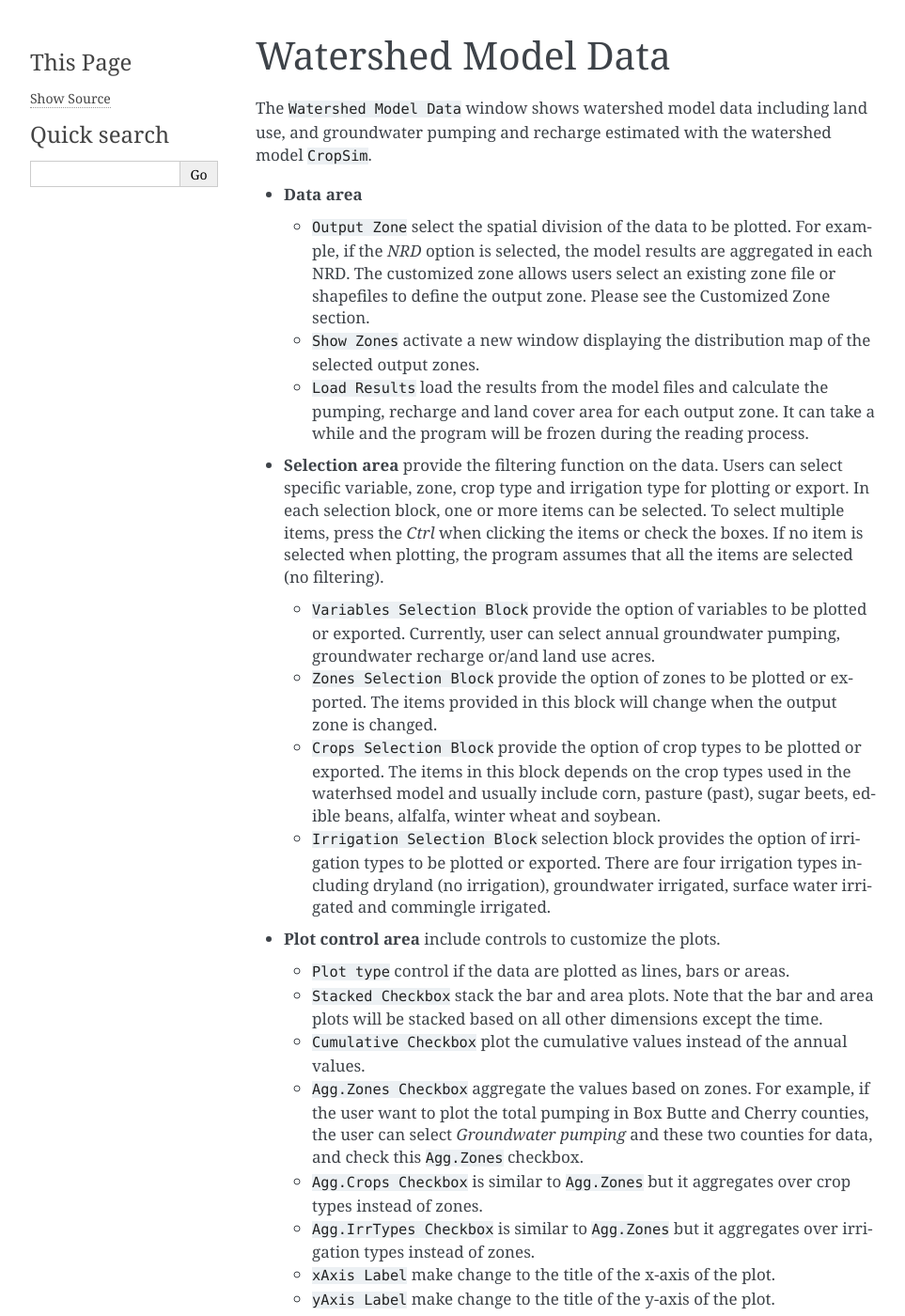
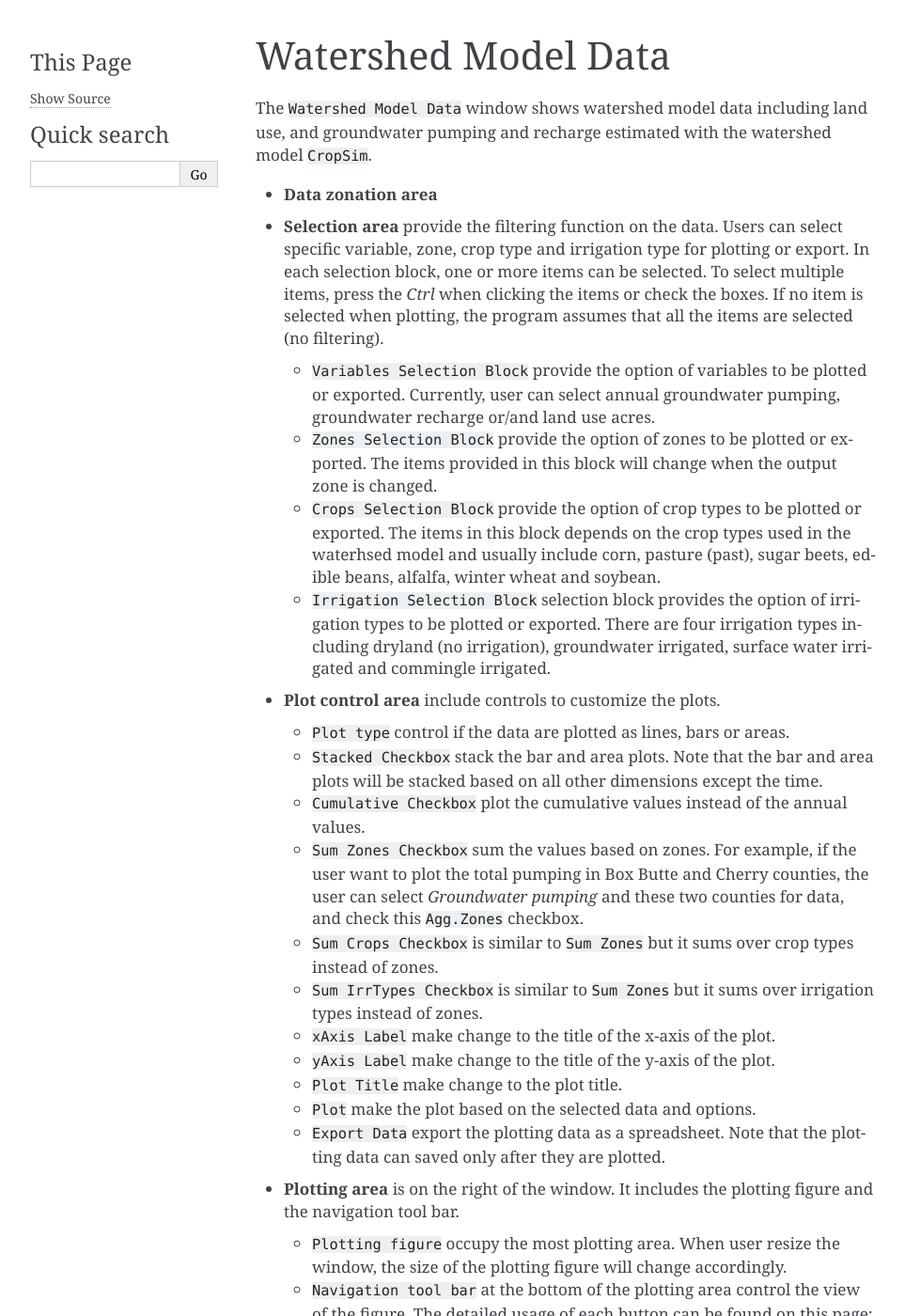
Before and after one commit to ougx/dnr-gui-sustain, a Sphinx documentation site: the page built from source/windows/swdata.rst, in a window 1280 px wide and 1400 px high. Shown: the whole window at 94% size, without its empty margins (148-1111 px from the left). Built offline with Sphinx 7.4.7, drawn with Linux system fonts in a browser that asks for light colours; pages that are not in the unit, such as notebooks, are missing from menus.

Commit message:
update watershed budget window

```diff
--- a/source/index.rst
+++ b/source/index.rst
@@ -54,3 +54,8 @@
 * :ref:`genindex`
 * :ref:`modindex`
 * :ref:`search`
+
+
+In Progress
+==================
+<iframe width="560" height="315" src="https://www.youtube.com/embed/dxcbpmuC4kw" frameborder="0" allow="accelerometer; autoplay; encrypted-media; gyroscope; picture-in-picture" allowfullscreen></iframe>
--- a/source/windows/config.rst
+++ b/source/windows/config.rst
@@ -1,7 +1,7 @@
 Configuration Window
 ======================
 
-The ``Configuration`` window is the first window that appears when the application starts. The settings ``Baseline Name File`` and ``Scenario Output Dir`` need to be specified to have SUSTAIN properly operated.
+The ``Configuration`` window is used to specify the settings ``Baseline Name File`` and ``Scenario Output Dir`` to have SUSTAIN properly operated.
 
 * ``Baseline Name File`` is the file path of the SUSTAIN name file, which includes the information to run the models # (See :doc:`../files/name`).
 * ``Scenario Output Dir`` defines the output directory of the current analysis. All the new model input and output files generated will be placed in this directory.
@@ -12,6 +12,6 @@
 
 There are four buttons in the ``Main`` window. Each button will open a new window with different functions. These windows are introduced as follows.
 
-.. image:: config.png
+.. image:: config.PNG
 
 When the ``Configuration`` window is closed, the current settings in the window will be automatically saved to the configuration file.
--- /dev/null
+++ b/source/windows/showZone.rst
@@ -0,0 +1,8 @@
+Zone Plot Window
+====================
+
+The ``Zone Plot`` window shows the map of zone distribution used to summarize the gridded model input or output data.
+
+``Sum IrrTypes Checkbox`` sets whether to include the georeferencing points in the zone plot (see :doc:`../files/name`).
+
+.. image:: showZone.PNG
--- a/source/windows/swdata.rst
+++ b/source/windows/swdata.rst
@@ -3,10 +3,10 @@
 
 The ``Watershed Model Data`` window shows watershed model data including land use, and groundwater pumping and recharge estimated with the watershed model ``CropSim``.
 
-* **Data area**
+* **Data zonation area**
 
-  * ``Output Zone`` select the spatial division of the data to be plotted. For example, if the *NRD* option is selected, the model results are aggregated in each NRD. The customized zone allows users select an existing zone file or shapefiles to define the output zone. Please see the Customized Zone section.
-  * ``Show Zones`` activate a new window displaying the distribution map of the selected output zones.
+..  * ``Output Zone`` select the spatial division of the data to be summarized. For example, if the *NRD* option is selected, the model results are aggregated in each NRD. The customized zone allows users select an existing zone file or shapefiles to define the output zone. Please see the Customized Zone section.
+  * ``Show Zones`` activate a new window displaying the distribution map of the selected output zones (See :doc:`../windows/showZone`).
   * ``Load Results`` load the results from the model files and calculate the pumping, recharge and land cover area for each output zone. It can take a while and the program will be frozen during the reading process.
 
 * **Selection area** provide the filtering function on the data. Users can select specific variable, zone, crop type and irrigation type for plotting or export. In each selection block, one or more items can be selected. To select multiple items, press the *Ctrl* when clicking the items or check the boxes. If no item is selected when plotting, the program assumes that all the items are selected (no filtering).
@@ -21,9 +21,9 @@
   - ``Plot type`` control if the data are plotted as lines, bars or areas.
   - ``Stacked Checkbox`` stack the bar and area plots. Note that the bar and area plots will be stacked based on all other dimensions except the time.
   - ``Cumulative Checkbox``  plot the cumulative values instead of the annual values.
-  - ``Agg.Zones Checkbox`` aggregate the values based on zones. For example, if the user want to plot the total pumping in Box Butte and Cherry counties, the user can select *Groundwater pumping* and these two counties for data, and check this ``Agg.Zones`` checkbox.
-  - ``Agg.Crops Checkbox`` is similar to ``Agg.Zones`` but it aggregates over crop types instead of zones.
-  - ``Agg.IrrTypes Checkbox`` is similar to ``Agg.Zones`` but it aggregates over irrigation types instead of zones.
+  - ``Sum Zones Checkbox`` sum the values based on zones. For example, if the user want to plot the total pumping in Box Butte and Cherry counties, the user can select *Groundwater pumping* and these two counties for data, and check this ``Agg.Zones`` checkbox.
+  - ``Sum Crops Checkbox`` is similar to ``Sum Zones`` but it sums over crop types instead of zones.
+  - ``Sum IrrTypes Checkbox`` is similar to ``Sum Zones`` but it sums over irrigation types instead of zones.
   - ``xAxis Label`` make change to the title of the x-axis of the plot.
   - ``yAxis Label`` make change to the title of the y-axis of the plot.
   - ``Plot Title`` make change to the plot title.
```
Also changed, not shown: source/windows/main.rst (added, +10 -0 lines), source/windows/main.PNG (added), source/windows/showZone.PNG (added), source/windows/swdata.png.
